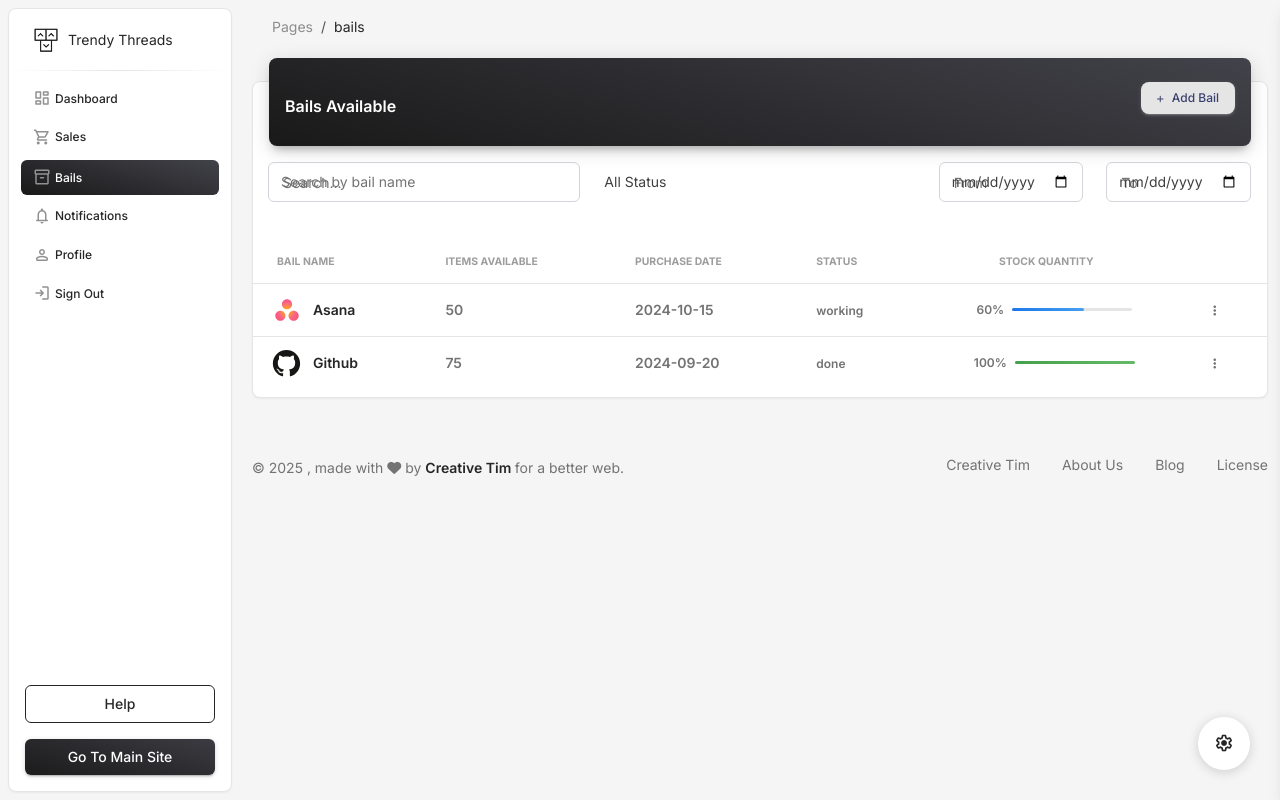
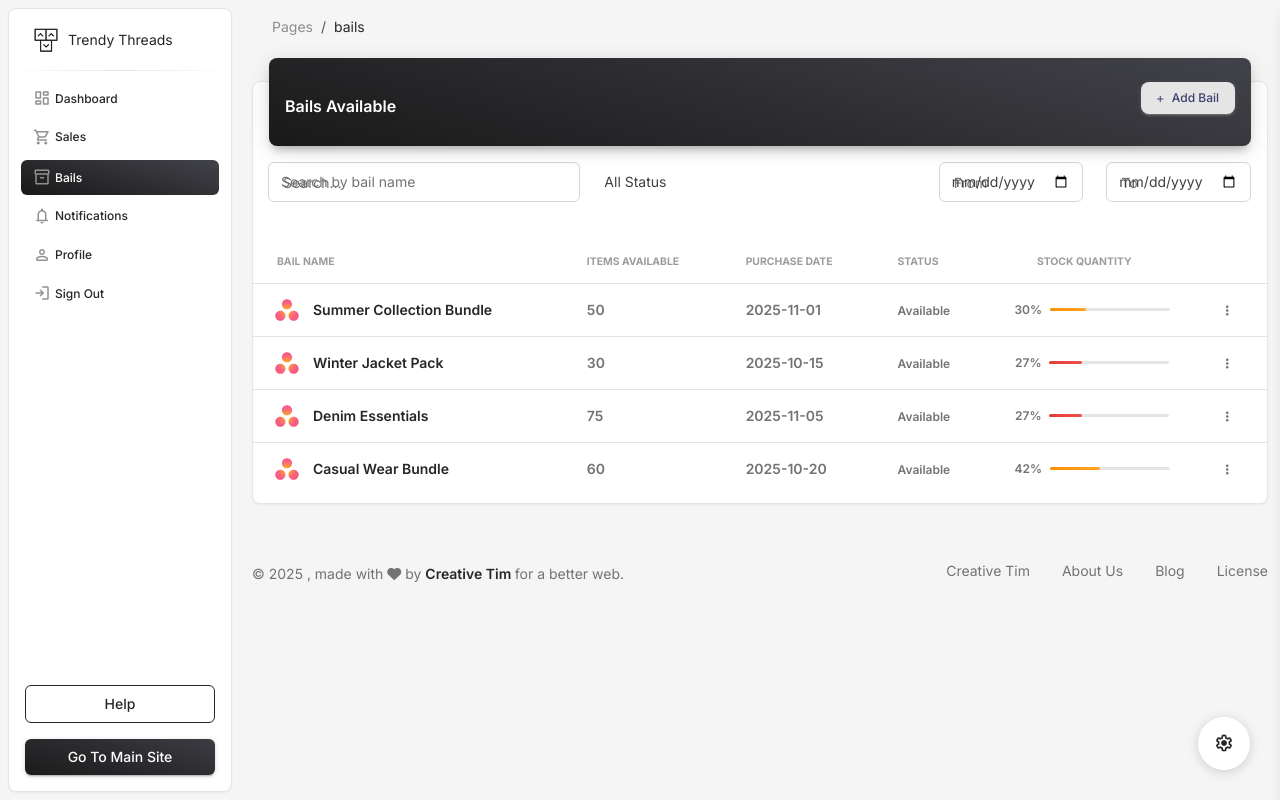
Before and after one commit to R1C0265/TRendyThreads, a PHP site: page /employee/bails.php in a window 1280 px wide. Run offline with PHP 8.4, Linux system fonts and the light colour scheme; data comes from the database, SQL or seed files in the repository; some libraries are stand-ins or nearby versions.

Commit message:
BailDetails can now add and view bails. adding Delete now

```diff
--- a/employee/bails.php
+++ b/employee/bails.php
@@ -1,6 +1,23 @@
 <?php
 $page_title = "Bails - Trendy Threads";
 require_once 'partials/header.php';
+
+// 2. Define the Query
+$sql = "SELECT
+            b_id,
+            b_name,
+            b_items_count,
+            b_purchase_date,
+            b_status,
+            b_stock_quantity
+        FROM bails WHERE b_status != 'sold'
+        ORDER BY b_created_date DESC";
+
+$bails = $db->query($sql)->fetchAll();
+
+
+
+// --- END: PHP Data Fetching ---
 ?>
 <div class="container-fluid py-2">
     <div class="row">
@@ -61,32 +78,71 @@ require_once 'partials/header.php';
                                 </tr>
                             </thead>
                             <tbody>
-                                <tr onclick="showBailDetail(1, 'Asana', 50, '2024-10-15', 'available', 60, 'High-quality clothing items')" style="cursor: pointer;">
+                                <?php if (!empty($bails)): ?>
+                                    <?php foreach ($bails as $bail):
+                                        // Calculate Stock Level and determine progress bar color
+                                        // We use b_items_count as the total capacity for stock level calculation.
+                                        $stock_percentage = ($bail['b_stock_quantity'] / $bail['b_items_count']) * 100;
+                                        $stock_percentage = round($stock_percentage); // Round for display
+
+                                        $bar_color = 'bg-gradient-success';
+                                        if ($stock_percentage < 30) {
+                                            $bar_color = 'bg-gradient-danger';
+                                        } elseif ($stock_percentage < 70) {
+                                            $bar_color = 'bg-gradient-warning';
+                                        } else {
+                                            $bar_color = 'bg-gradient-success'; // Default color for > 70%
+                                        }
+
+                                        // Note: Assuming you can fetch 'b_description' for showBailDetail
+                                        // You might need an AJAX call later for description, or fetch it now.
+                                        // For now, we'll pass placeholder data if not fetched.
+                                        $description = "Description not fetched in the main query.";
+
+                                        // Status Mapping for display
+                                        $display_status = htmlspecialchars(ucfirst($bail['b_status']));
+
+                                        // Image/Logo: Use a standard placeholder or logic to select an image
+                                        $image_src = 'assets/img/small-logos/logo-asana.svg'; // Placeholder
+                                    ?>
+
+                                        <tr
+                                            onclick="showBailDetail(
+                                        '<?php echo $bail['b_id']; ?>',
+                                        '<?php echo htmlspecialchars($bail['b_name']); ?>',
+                                        '<?php echo $bail['b_items_count']; ?>',
+                                        '<?php echo $bail['b_purchase_date']; ?>',
+                                        '<?php echo $bail['b_status']; ?>',
+                                        '<?php echo $stock_percentage; ?>',
+                                        '<?php echo $description; ?>'
+                                    )"
+                                            style="cursor: pointer;">
+
                                             <td>
                                                 <div class="d-flex px-2">
                                                     <div>
-                                                <img src="assets/img/small-logos/logo-asana.svg" class="avatar avatar-sm rounded-circle me-2" alt="asana">
+                                                        <img src="<?php echo $image_src; ?>" class="avatar avatar-sm rounded-circle me-2" alt="bail-logo">
                                                     </div>
                                                     <div class="my-auto">
-                                                <h6 class="mb-0 text-sm">Asana</h6>
+                                                        <h6 class="mb-0 text-sm"><?php echo htmlspecialchars($bail['b_name']); ?></h6>
                                                     </div>
                                                 </div>
                                             </td>
                                             <td>
-                                        <p class="text-sm font-weight-bold mb-0">50</p>
+                                                <p class="text-sm font-weight-bold mb-0"><?php echo $bail['b_items_count']; ?></p>
                                             </td>
                                             <td>
-                                        <p class="text-sm font-weight-bold mb-0">2024-10-15</p>
+                                                <p class="text-sm font-weight-bold mb-0"><?php echo $bail['b_purchase_date']; ?></p>
                                             </td>
                                             <td>
-                                        <span class="text-xs font-weight-bold">working</span>
+                                                <span class="text-xs font-weight-bold"><?php echo $display_status; ?></span>
                                             </td>
                                             <td class="align-middle text-center">
                                                 <div class="d-flex align-items-center justify-content-center">
-                                            <span class="me-2 text-xs font-weight-bold">60%</span>
+                                                    <span class="me-2 text-xs font-weight-bold"><?php echo $stock_percentage; ?>%</span>
                                                     <div>
                                                         <div class="progress">
-                                                    <div class="progress-bar bg-gradient-info" role="progressbar" aria-valuenow="60" aria-valuemin="0" aria-valuemax="100" style="width: 60%;"></div>
+                                                            <div class="progress-bar <?php echo $bar_color; ?>" role="progressbar" aria-valuenow="<?php echo $stock_percentage; ?>" aria-valuemin="0" aria-valuemax="100" style="width: <?php echo $stock_percentage; ?>%;"></div>
                                                         </div>
                                                     </div>
                                                 </div>
@@ -97,43 +153,12 @@ require_once 'partials/header.php';
                                                 </button>
                                             </td>
                                         </tr>
-                                <tr onclick="showBailDetail(2, 'Github', 75, '2024-09-20', 'sold', 100, 'Tech merchandise and apparel')" style="cursor: pointer;">
-                                    <td>
-                                        <div class="d-flex px-2">
-                                            <div>
-                                                <img src="assets/img/small-logos/github.svg" class="avatar avatar-sm rounded-circle me-2" alt="github">
-                                            </div>
-                                            <div class="my-auto">
-                                                <h6 class="mb-0 text-sm">Github</h6>
-                                            </div>
-                                        </div>
-                                    </td>
-                                    <td>
-                                        <p class="text-sm font-weight-bold mb-0">75</p>
-                                    </td>
-                                    <td>
-                                        <p class="text-sm font-weight-bold mb-0">2024-09-20</p>
-                                    </td>
-                                    <td>
-                                        <span class="text-xs font-weight-bold">done</span>
-                                    </td>
-                                    <td class="align-middle text-center">
-                                        <div class="d-flex align-items-center justify-content-center">
-                                            <span class="me-2 text-xs font-weight-bold">100%</span>
-                                            <div>
-                                                <div class="progress">
-                                                    <div class="progress-bar bg-gradient-success" role="progressbar" aria-valuenow="100" aria-valuemin="0" aria-valuemax="100" style="width: 100%;"></div>
-                                                </div>
-                                            </div>
-                                        </div>
-                                    </td>
-                                    <td class="align-middle">
-                                        <button class="btn btn-link text-secondary mb-0" onclick="event.stopPropagation();" aria-haspopup="true" aria-expanded="false">
-                                            <i class="fa fa-ellipsis-v text-xs"></i>
-                                        </button>
-                                    </td>
+                                    <?php endforeach; ?>
+                                <?php else: ?>
+                                    <tr>
+                                        <td colspan="6" class="text-center text-muted">No bails found in the database.</td>
                                     </tr>
-
+                                <?php endif; ?>
                             </tbody>
                         </table>
                     </div>
--- a/employee/partials/header.php
+++ b/employee/partials/header.php
@@ -1,4 +1,6 @@
 <?php
+
+require_once "../config/main.php";
 //Global Header for TrendyTHreads CMS
 
 // Get current page filename
```
Lines whose indentation alone changed are shown as unchanged.
